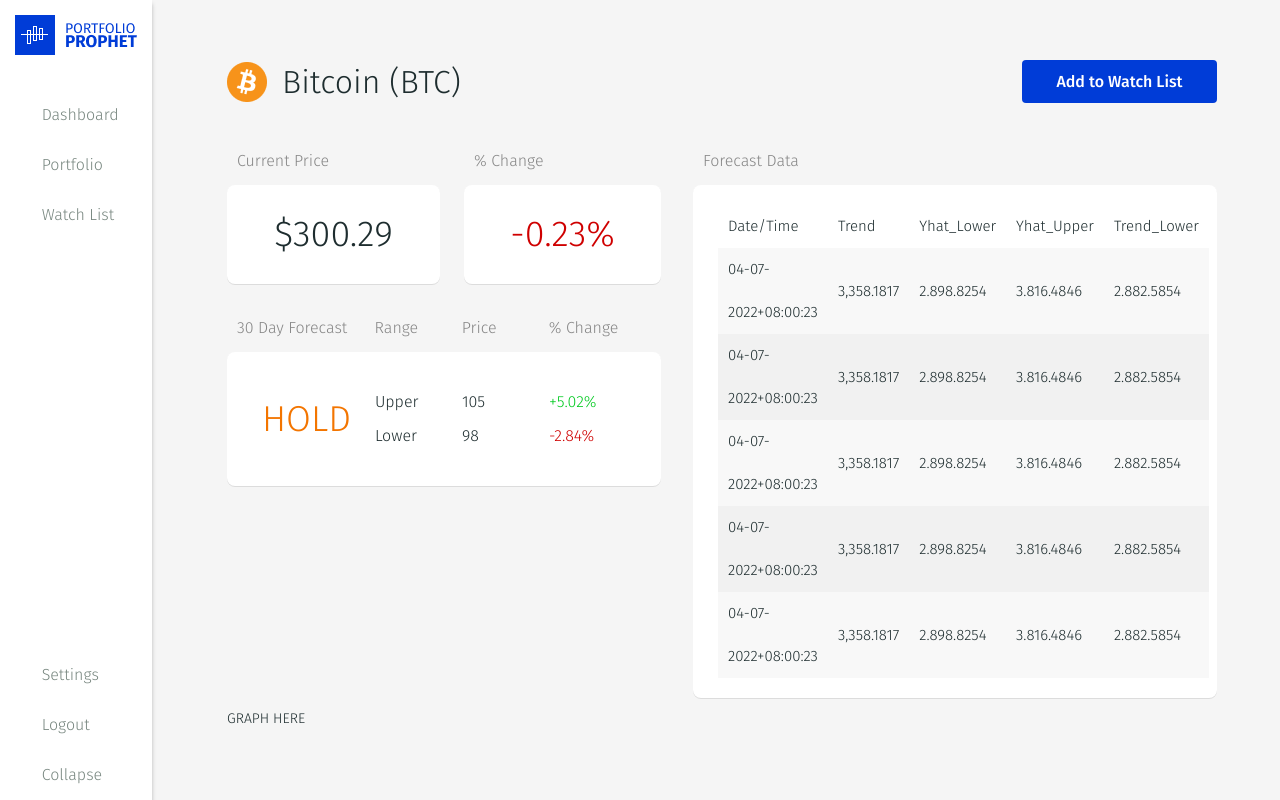
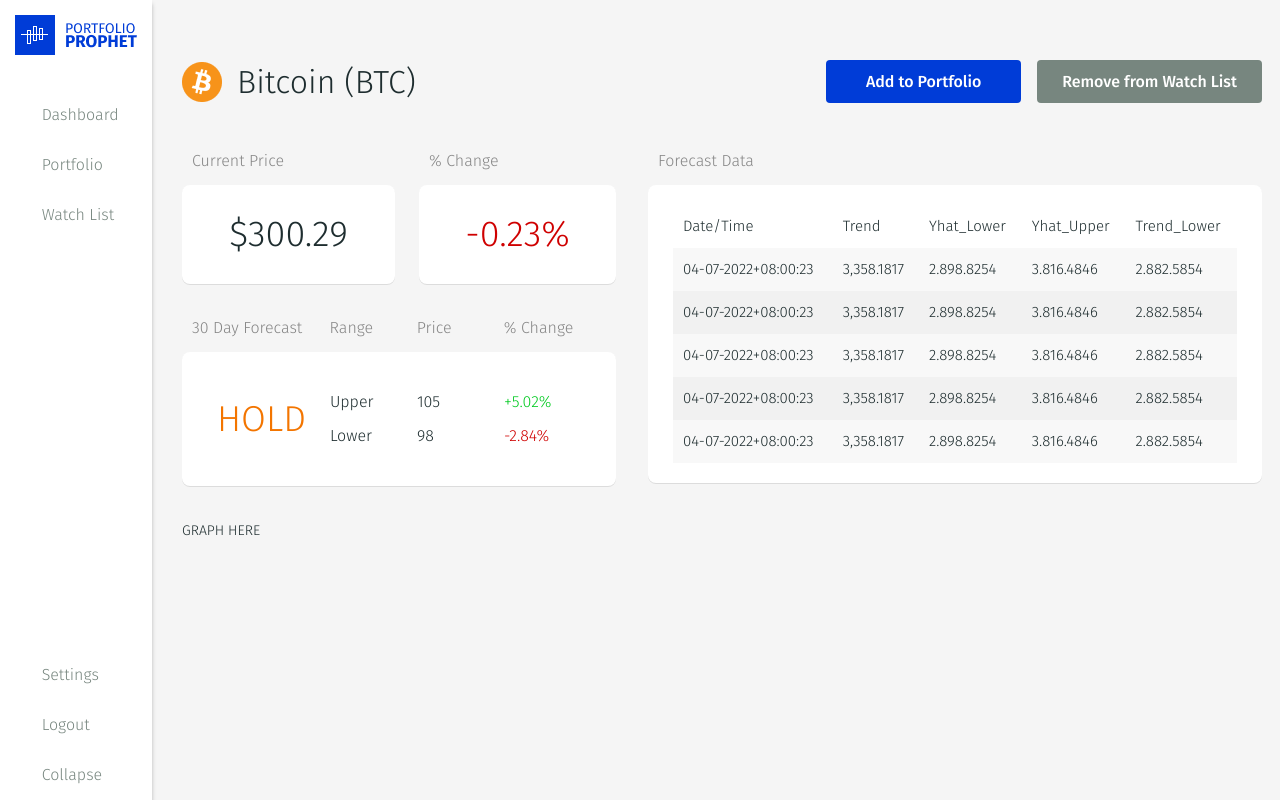
Before and after one commit to brianlimkc/Portfolio_Prophet_FrontEnd, a React (Create React App) app: page /dashboard/details/1 in a window 1280 px wide. Built offline with nearby package versions, Linux system fonts and the light colour scheme.

Commit message:
fixed bugs in styling

```diff
--- a/src/components/dashboard/Dashboard.js
+++ b/src/components/dashboard/Dashboard.js
@@ -24,7 +24,7 @@
                     <Watchlist />
                 </Route>
                 <Route path="/dashboard/details/:stockID">
-                    <Details />
+                    <Details dashboard="true" />
                 </Route>
             </Container>
         </div>
--- a/src/components/dashboard/common/DashTable.js
+++ b/src/components/dashboard/common/DashTable.js
@@ -13,6 +13,7 @@
                         <td>% Change</td>
                         <td>Volume Transacted</td>
                         <td>Prediction</td>
+                        <td>Actions</td>
                     </tr>
                     </thead>
                     <tbody>
@@ -22,6 +23,8 @@
                         <td data-label="% Change" className="red">-0.23%</td>
                         <td data-label="Volume Transactedr">9829029.239</td>
                         <td data-label="Prediction" className="orange">HOLD</td>
+                        <td data-label="Actions"><span className="material-icons"><span className="material-icons-outlined">close </span><span
+                            className="material-icons-outlined">playlist_add</span><span className="material-icons-outlined">add</span></span> </td>
                     </tr>
                     </tbody>
                 </table>
--- a/src/components/website/Details.js
+++ b/src/components/website/Details.js
@@ -1,19 +1,19 @@
 import React from 'react';
-import {Card, Col, Image, Row} from "react-bootstrap";
+import {Col, Image, Row} from "react-bootstrap";
 import bitcoin from "../../assets/bitcoin.png";
 import ForecastData from "./common/ForecastData";
 import CardBlock from "./common/CardBlock";
 import ForecastRecommendation from "./common/ForecastRecommendation";
 
-function Details() {
+function Details({dashboard}) {
     return (
         <div className="section details">
             <Row className="no-gutters justify-content-center">
-                <Col className="col-11 col-sm-7 col-md-8 d-flex align-items-center mb-5"><Image src={bitcoin} /> <h2>Bitcoin (BTC)</h2></Col>
-                <Col className="col-11 col-sm-4 col-md-3 d-flex justify-content-start justify-content-sm-end mb-5"><button className="btn btn-primary">Add to Watch List</button></Col>
+                <Col className={`d-flex align-items-center mb-5 ${dashboard === "true" ? "col-12 col-sm-8 col-md-6" : "col-11 col-sm-7 col-md-8"}`}><Image src={bitcoin} /> <h2>Bitcoin (BTC)</h2></Col>
+                <Col className={`d-flex justify-content-start justify-content-sm-end mb-5 ${dashboard === "true" ? "col-12 col-sm-4 col-md-6" : "col-11 col-sm-4 col-md-3"}`}><button className="btn btn-primary mr-3">Add to Portfolio</button> <button className="btn btn-secondary">Remove from Watch List</button></Col>
             </Row>
             <Row className="no-gutters justify-content-center">
-                <Col className="col-11 col-xl-5">
+                <Col className={`${dashboard === "true" ? "col-12 col-xl-5" : "col-11 col-xl-5"}`}>
                     <Row className="no-gutters">
                         <Col className="col-6">
                             <CardBlock price="true" />
@@ -24,10 +24,10 @@
                         <ForecastRecommendation />
                     </Row>
                 </Col>
-                <ForecastData />
+                <ForecastData dashboard={dashboard} />
             </Row>
             <Row className="no-gutters justify-content-center">
-                <Col className="col-11">
+                <Col className={`${dashboard === "true" ? "col-12" : "col-11"}`}>
                     GRAPH HERE
                 </Col>
             </Row>
--- a/src/components/website/common/ForecastData.js
+++ b/src/components/website/common/ForecastData.js
@@ -1,9 +1,9 @@
 import React from 'react';
 import {Col} from "react-bootstrap";
 
-function ForecastData() {
+function ForecastData({dashboard}) {
     return (
-        <Col className="col-11 col-xl-6">
+        <Col className={`${dashboard === "true" ? "col-12 col-xl-7" : "col-11 col-xl-6"}`}>
             <div className="d-flex flex-column card-block pr-0 pl-xl-3 pl-0">
                 <div className="list--title">Forecast Data</div>
                 <div className="card forecast-data-table list--value mr-0">
--- a/src/index.css
+++ b/src/index.css
@@ -231,6 +231,17 @@
   border: #0343e9;
 }
 
+.btn-secondary {
+  background: #77867F;
+  border-radius: 4px;
+  border: #77867F;
+}
+
+.btn-secondary:hover {
+  background: #5b645d;
+  border: #5b645d;
+}
+
 .watchlist {
   align-items: center;
 }
@@ -286,6 +297,10 @@
 
 table tbody tr:nth-child(even){
   background: #F1F1F1;
+}
+
+table td .material-icons {
+  display:block;
 }
 
 .forecast {
```
